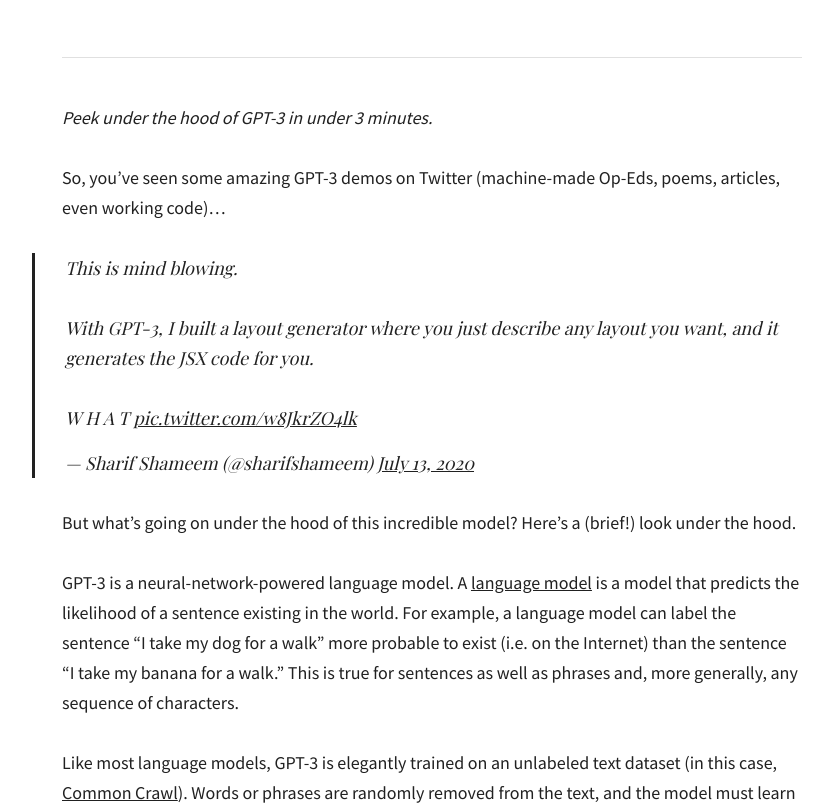
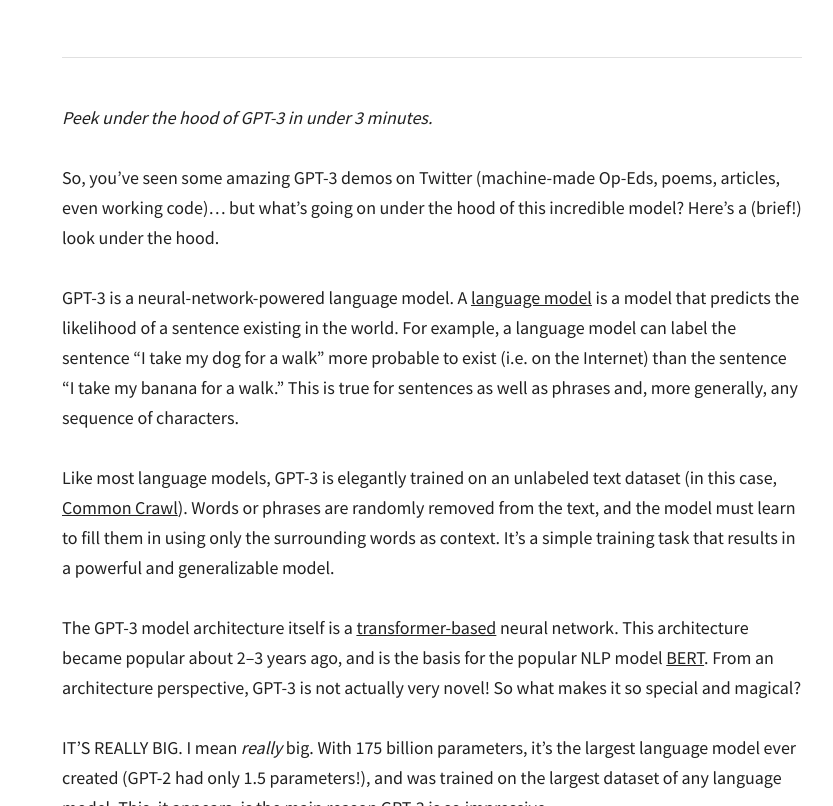
Before and after one commit to dalequark/daleonai, a Jekyll site: the page built from _posts/2020-07-22-gpt-3-explained-in-under-3-minutes.md, in a window 1280 px wide and 900 px high, scrolled down 543 px, cut to the strip 94-900 px from the top of the window. Shown: the whole strip, without its empty margins (208-1041 px from the left). Built offline with Jekyll 4.4.1, drawn with Linux system fonts in a browser that asks for light colours; some web fonts are replaced; comment, search, counter and statistics services are not loaded.

Commit message:
Update from Forestry.io Dale updated _posts/2020-07-22-gpt-3-explained-in-under-3-minutes.md

```diff
--- a/_posts/2020-07-22-gpt-3-explained-in-under-3-minutes.md
+++ b/_posts/2020-07-22-gpt-3-explained-in-under-3-minutes.md
@@ -18,11 +18,7 @@
 
 <!--more-->
 
-So, you’ve seen some amazing GPT-3 demos on Twitter (machine-made Op-Eds, poems, articles, even working code)…
-
-<blockquote class="twitter-tweet"><p lang="en" dir="ltr">This is mind blowing.<br><br>With GPT-3, I built a layout generator where you just describe any layout you want, and it generates the JSX code for you.<br><br>W H A T <a href="https://t.co/w8JkrZO4lk">pic.twitter.com/w8JkrZO4lk</a></p>&mdash; Sharif Shameem (@sharifshameem) <a href="https://twitter.com/sharifshameem/status/1282676454690451457?ref_src=twsrc%5Etfw">July 13, 2020</a></blockquote> <script async src="https://platform.twitter.com/widgets.js" charset="utf-8"></script>
-
-But what’s going on under the hood of this incredible model? Here’s a (brief!) look under the hood.
+So, you’ve seen some amazing GPT-3 demos on Twitter (machine-made Op-Eds, poems, articles, even working code)... but what’s going on under the hood of this incredible model? Here’s a (brief!) look under the hood.
 
 GPT-3 is a neural-network-powered language model. A [language model](https://towardsdatascience.com/language-modeling-c1cf7b983685) is a model that predicts the likelihood of a sentence existing in the world. For example, a language model can label the sentence “I take my dog for a walk” more probable to exist (i.e. on the Internet) than the sentence “I take my banana for a walk.” This is true for sentences as well as phrases and, more generally, any sequence of characters.
 
```
